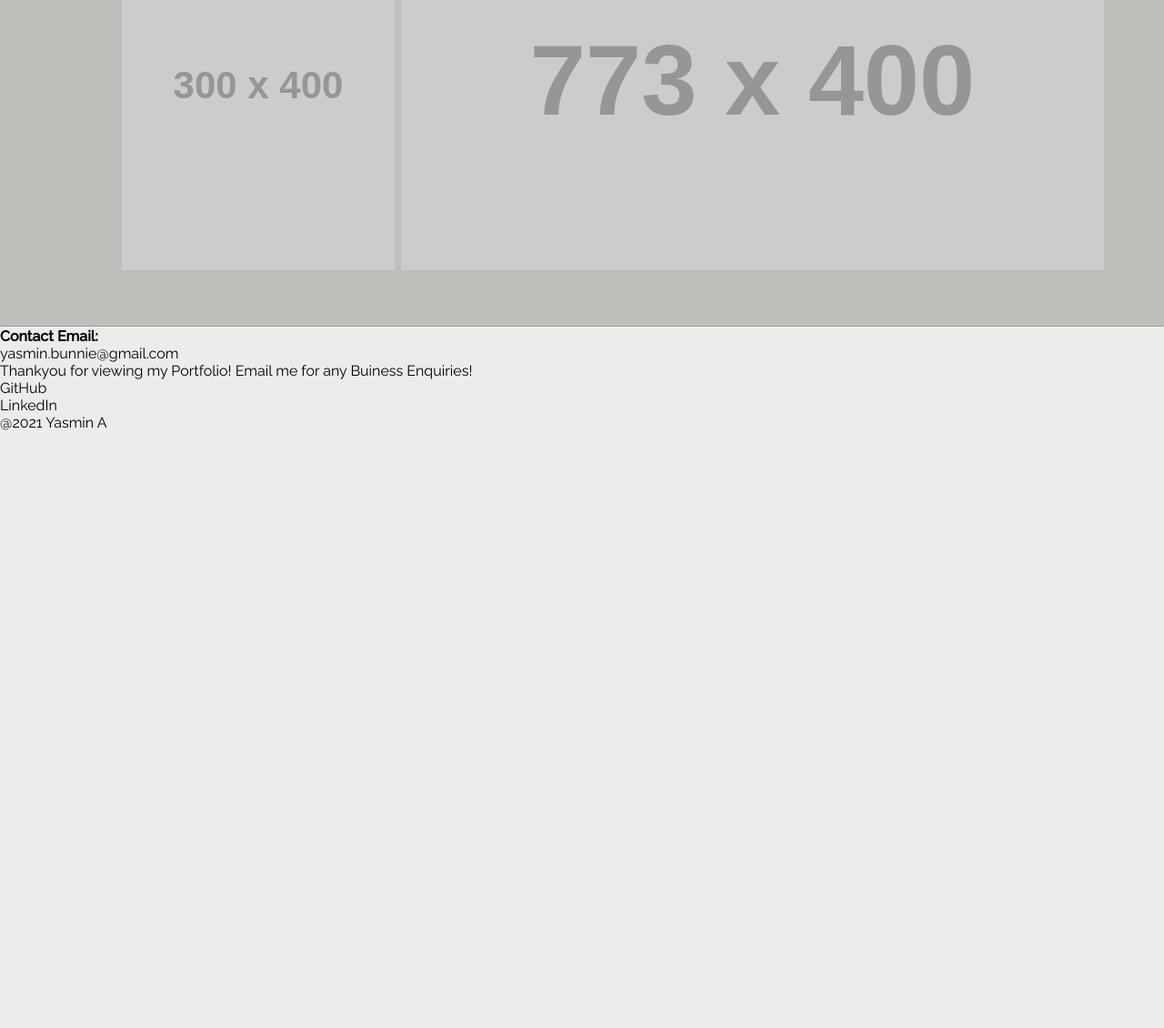
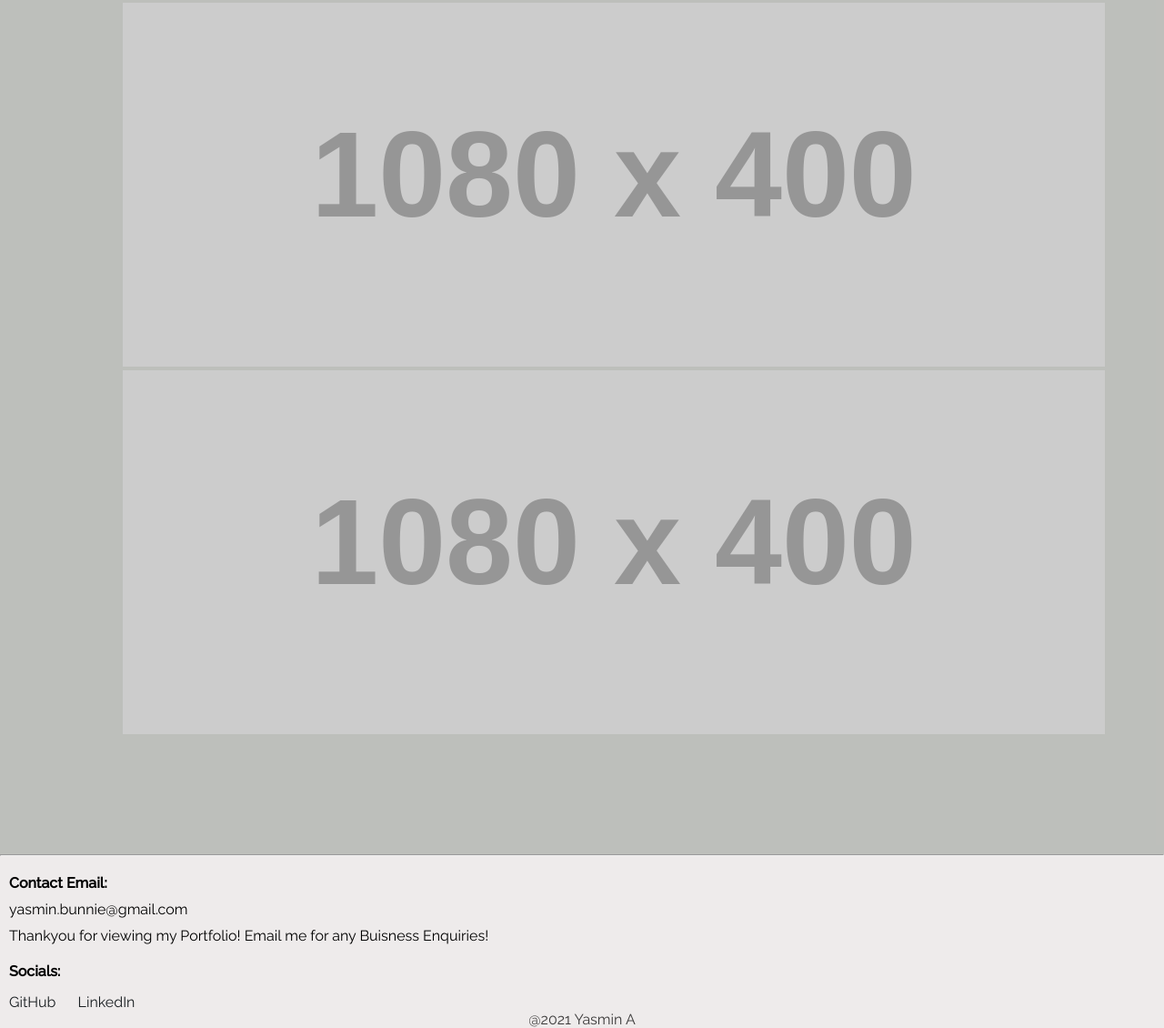
Before and after one commit to yasmin-io/yasmin-portfolio-project, a plain HTML site: page index.html in a window 1280 px wide. Shown: the part 1612-2742 px from the top of the page at 91% size. Before the commit the page ends 2086 px from the top, so only its background shows below. Drawn offline with Linux system fonts and the light colour scheme; placeholder pictures from the web are drawn by us.

Commit message:
Updated: Footer, Comments, Links & Buttons

```diff
--- a/assets/CSS/styling.css
+++ b/assets/CSS/styling.css
@@ -20,6 +20,7 @@ h6 {
   font-weight: 200;
   letter-spacing: 3px;
 }
+
 /* Navigation Bar Styling*/
 nav ul li a {
   font-family: "Raleway", sans-serif;
@@ -48,6 +49,7 @@ nav ul {
   box-shadow: 0px 8px 15px rgba(0, 0, 0, 0.3);
   transition: 150ms ease-in-out;
 }
+
 /*Avatar Image Styling*/
 .float-right {
   width: 30%;
@@ -57,6 +59,7 @@ nav ul {
   margin-right: auto;
   margin: 0 auto;
 }
+
 /*About Me Article Styling*/
 .TitleAboutMe {
   font-family: "Permanent Marker", cursive;
@@ -75,6 +78,7 @@ p.DescriptionAboutMe {
   margin: 0 auto;
   max-width: 400px;
 }
+
 /* Article Contact Button Styling*/
 .ButtonOne {
   color: rgb(25, 30, 33);
@@ -90,6 +94,11 @@ p.DescriptionAboutMe {
   margin-top: 3%;
 }
 
+button a {
+  text-decoration: none;
+  color: rgb(25, 30, 33);
+}
+
 .ButtonOne:hover {
   cursor: pointer;
   background-color: rgba(25, 30, 33, 0.1);
@@ -97,24 +106,24 @@ p.DescriptionAboutMe {
   box-shadow: 0px 8px 15px rgba(0, 0, 0, 0.4);
   background-color: rgba(78, 89, 77, 0.9);
 }
-/*Place Holders Portfolio Wall*/
+
+/*Place Holders Portfolio Wall at full screen size */
 .portfolioPictures {
   background-color: rgba(78, 89, 77, 0.3);
   text-align: center;
+  padding-top: 10%;
+  padding-bottom: 10%;
 }
-.BottomRow {
-  display: inline-block;
-  display: flex;
-  white-space: nowrap;
-  text-align: center;
-  margin-left: 10.5%;
+.placeholder {
+  margin-left: 135px;
+  margin-right: 135px;
+  position: relative;
 }
-.placeholdersFirst {
-  padding-top: 47px;
-}
-.placeholderLast {
-  margin-left: 7px;
-  margin-bottom: 5%;
+.placeholder:hover {
+  cursor: pointer;
+  border: 3px solid rgb(78, 89, 77);
+  transition: 150ms ease-in-out;
+  background-color: rgba(25, 30, 33, 0.5);
 }
 
 /*Changing the Design to keep the layout clear on smaller screens*/
@@ -128,3 +137,47 @@ p.DescriptionAboutMe {
 .footer {
   font-family: "Raleway", sans-serif;
 }
+.contactEmail {
+  margin-top: 10px;
+  padding: 10px;
+}
+.Email {
+  margin-left: 10px;
+}
+
+.ThankyouMessage {
+  padding: 10px;
+}
+.Socials {
+  margin: 10px;
+  padding-bottom: 5px;
+}
+
+/*Footer Social Links Styling*/
+a.footerSocials {
+  text-decoration: none;
+  color: rgb(25, 30, 33);
+  display: inline;
+  justify-content: center;
+  margin: 0 auto;
+}
+
+a.footerSocials:hover {
+  cursor: pointer;
+  padding: 10px;
+  font-weight: 500;
+  background-color: rgba(25, 30, 33, 0.1);
+  border-radius: 25px;
+  box-shadow: 0px 8px 15px rgba(0, 0, 0, 0.3);
+  transition: 150ms ease-in-out;
+}
+
+li.footerList {
+  display: inline;
+  margin: 10px;
+}
+
+#copyRight {
+  text-align: center;
+  color: rgb(58, 57, 57);
+}
--- a/index.html
+++ b/index.html
@@ -31,9 +31,9 @@
       <nav>
         <ul>
           <li class="nav"><a href="">HOME</a></li>
-          <li class="nav"><a href="">CONTACT</a></li>
-          <li class="nav"><a href="">ABOUT</a></li>
-          <li class="nav"><a href="">PORTFOLIO</a></li>
+          <li class="nav"><a href="#my-email">CONTACT</a></li>
+          <li class="nav"><a href="#about-me">ABOUT</a></li>
+          <li class="nav"><a href="#portfolio-pictures">PORTFOLIO</a></li>
         </ul>
       </nav>
     </header>
@@ -48,45 +48,46 @@
           class="float-right"
         />
         <article>
-          <div class="TitleAboutMe">ABOUT ME</div>
+          <div class="TitleAboutMe" id="about-me">ABOUT ME</div>
           <p class="DescriptionAboutMe">
             Hey! My name is Yasmin, and I am a Birmingham-based student Web
-            Developer. I am currently studying Full-Stack coding at University
-            of Birmingham. From a young age, I have always been a technology
-            enthusiast and an artist at heart. I believe this allows me to have
-            an advantage in my work as you cannot learn creativity, but you can
-            learn the tools to transform that creativity in to whatever you
-            want. I can provide a service If you are seeking both a
+            Developer. I am currently studying Full-Stack coding at the
+            University of Birmingham. From a young age, I have always been a
+            technology enthusiast and an artist at heart. I believe this allows
+            me to have an advantage in my work as you cannot learn creativity,
+            but you can learn the tools to transform that creativity into
+            whatever you want. When I work, I aim to create both a
             <span id="beautiful">Beautiful</span> &
-            <span id="functional"> functional</span> website.
+            <span id="functional"> functional</span> websites. Not just
+            something that serves a purpose, but looks good while it does.
           </p>
-          <button class="ButtonOne">CONTACT</button>
+          <button class="ButtonOne"><a href="#contact-me">CONTACT</a></button>
         </article>
       </section>
       <hr />
       <!--Place Holder Images & Links for Portfolio-->
-      <section class="portfolioPictures">
-        <div class="placeholdersFirst">
-          <a href="https://placeholder.com"
+      <section class="portfolioPictures" id="portfolio-pictures">
+        <div class="placeholder">
+          <a href="https://yasmin-io.github.io/refactoring-horiseon-code/"
             ><img
               alt="1080x400 Place Holder Image"
               src="https://via.placeholder.com/1080x400"
           /></a>
         </div>
-        <div class="BottomRow">
+        <div class="placeholder">
           <a href="https://placeholder.com"
             ><img
-              alt="300x400 Place Holder Image"
-              src="https://via.placeholder.com/300x400"
+              alt="Second Clickable 1080x400 Place Holder Image"
+              src="https://via.placeholder.com/1080x400"
           /></a>
+        </div>
 
-          <div class="placeholderLast">
-            <a href="https://placeholder.com"
-              ><img
-                alt="780x400 Place Holder Image"
-                src="https://via.placeholder.com/773x400"
-            /></a>
-          </div>
+        <div class="placeholder">
+          <a href="https://placeholder.com"
+            ><img
+              alt="Third Clickable 1080x400 Place Holder Image"
+              src="https://via.placeholder.com/1080x400"
+          /></a>
         </div>
       </section>
     </main>
@@ -94,14 +95,29 @@
     <hr />
     <footer>
       <section class="footer">
-        <div class="contactEmail"><strong>Contact Email:</strong></div>
-        <div class="Email">yasmin.bunnie@gmail.com</div>
+        <div class="contactEmail" id="contact-me">
+          <strong>Contact Email:</strong>
+        </div>
+        <div class="Email" id="my-email">yasmin.bunnie@gmail.com</div>
         <div class="ThankyouMessage">
-          Thankyou for viewing my Portfolio! Email me for any Buiness Enquiries!
+          Thankyou for viewing my Portfolio! Email me for any Buisness
+          Enquiries!
         </div>
-        <ul class="footerSocials">
-          <li>GitHub</li>
-          <li>LinkedIn</li>
+        <!--Social Links in Footer-->
+        <div class="Socials"><strong>Socials:</strong></div>
+        <ul>
+          <li class="footerList">
+            <a class="footerSocials" href="https://github.com/yasmin-io"
+              >GitHub</a
+            >
+          </li>
+          <li class="footerList">
+            <a
+              class="footerSocials"
+              href="https://www.linkedin.com/in/yasmin-a-5ba6b8226/"
+              >LinkedIn</a
+            >
+          </li>
         </ul>
         <div id="copyRight">@2021 Yasmin A</div>
       </section>
```
